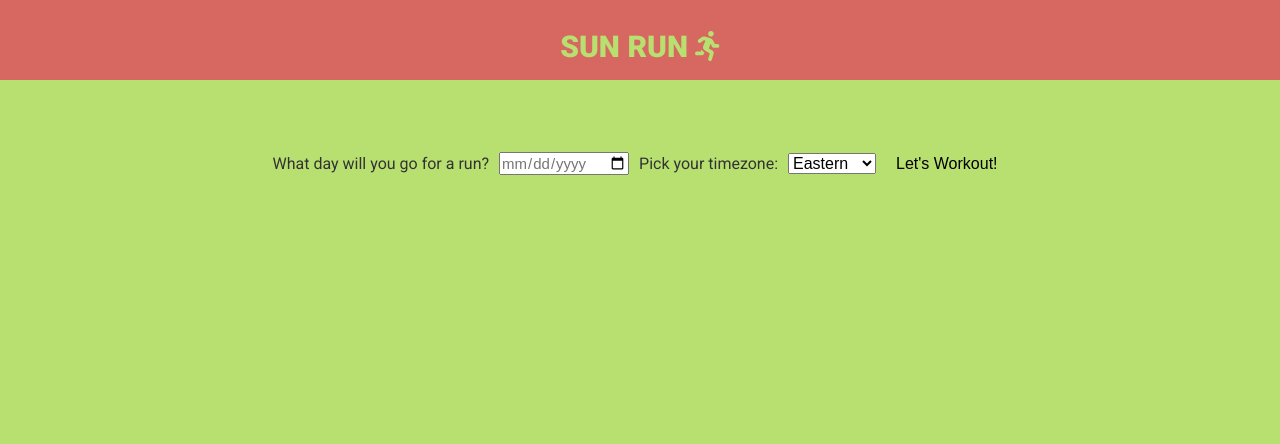
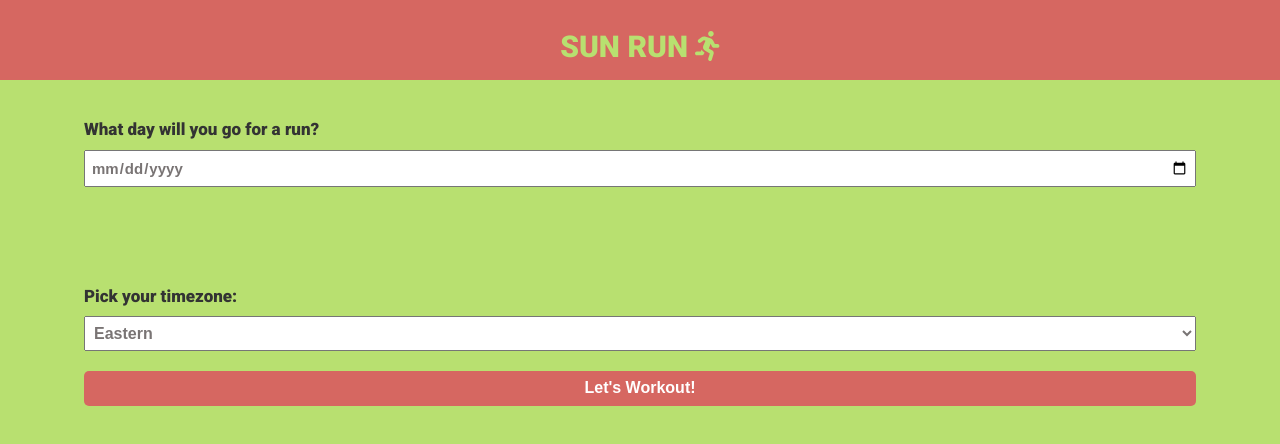
Before and after one commit to array-of-sunshine-2021/array-of-sunshine-api, a React (Create React App) app: page / in a window 1280 px wide. Shown: the top 444 px of the page. Built offline with nearby package versions, Linux system fonts and the light colour scheme.

Commit message:
Inital commit for page styling

```diff
--- a/src/styles/App.scss
+++ b/src/styles/App.scss
@@ -26,12 +26,11 @@ body {
   // color:$red-color;
 }
 
-header{
+header {
   background-color: $red-color;
   color: $green-color;
   height: 10vh;
   text-align: center;
-
 
   h1 {
     padding-top: 30px;
@@ -42,27 +41,52 @@ header{
 button {
   border: none;
   border-radius: 5px;
-  background-color: $green-color;
-  padding: 0.5rem 2rem;
+  background-color: $red-color;
+  padding: 8px 20px;
   margin-top: 2rem;
+  color: #ffffff;
+  font-weight: 700;
 }
 
 // FORM STYLES
 
 form {
-  text-align: center;
-  padding-top: 5rem;
-  p {
-    margin-bottom: 0;
+  // text-align: center;
+  padding-top: 4rem;
+  display: flex;
+  flex-direction: column;
+  padding-left: 2rem;
+  padding-right: 2rem;
+
+  label {
+    margin-bottom: 1rem;
+    font-weight: 700;
+    font-size: 1.7rem;
+
   }
-  label {
-    margin: 1rem;
+
+  input {
+    // display: block;
+    // text-align: center;
+    margin-bottom: 10rem;
   }
 
   .dateInput {
     color: #797474;
-    font-size: 1.5rem
+    font-size: 1.5rem;
+    padding: 0.7rem 0.5rem 0.7rem 0.5rem;
+    font-weight: 700;
+  }
+  .timeZoneInput {
+    color: #797474;
+    padding: 0.7rem 0.5rem 0.7rem 0.5rem;
+    outline: none;
+    font-weight: 700;
+  }
 
+  textarea:focus,
+  input:focus {
+    outline: none;
   }
 }
 
```
